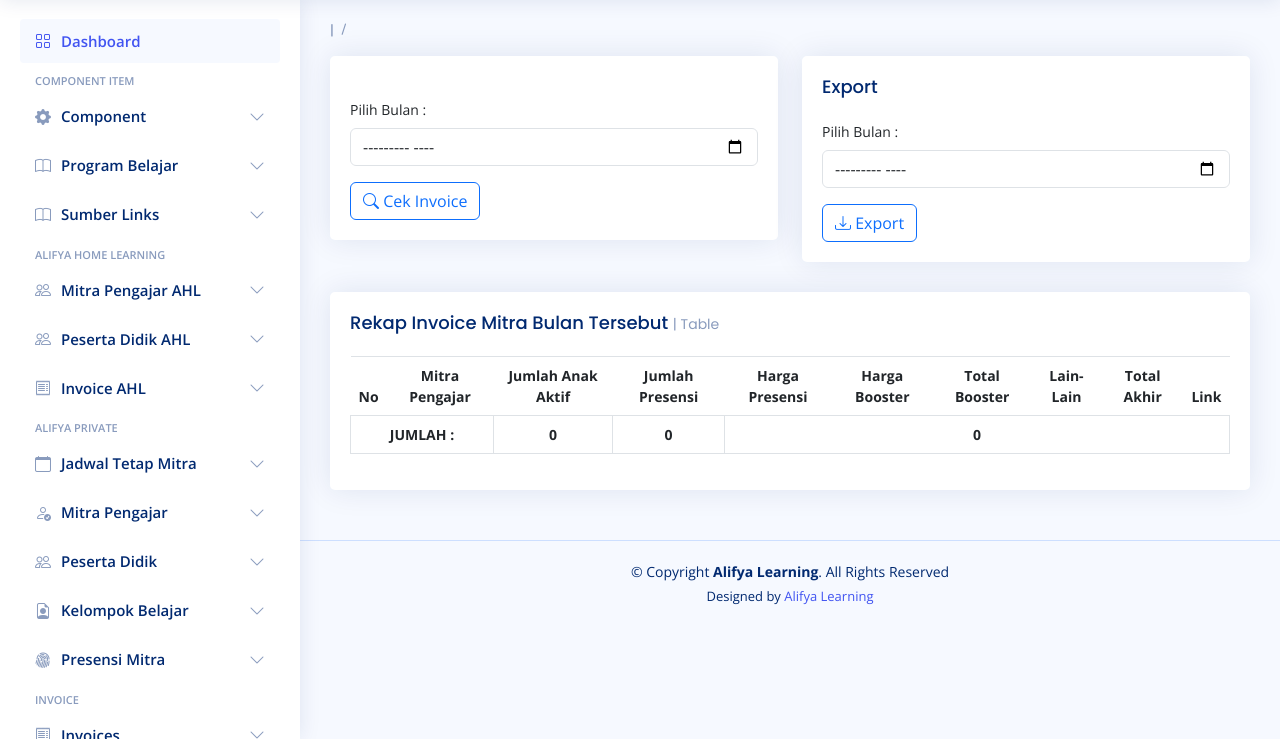
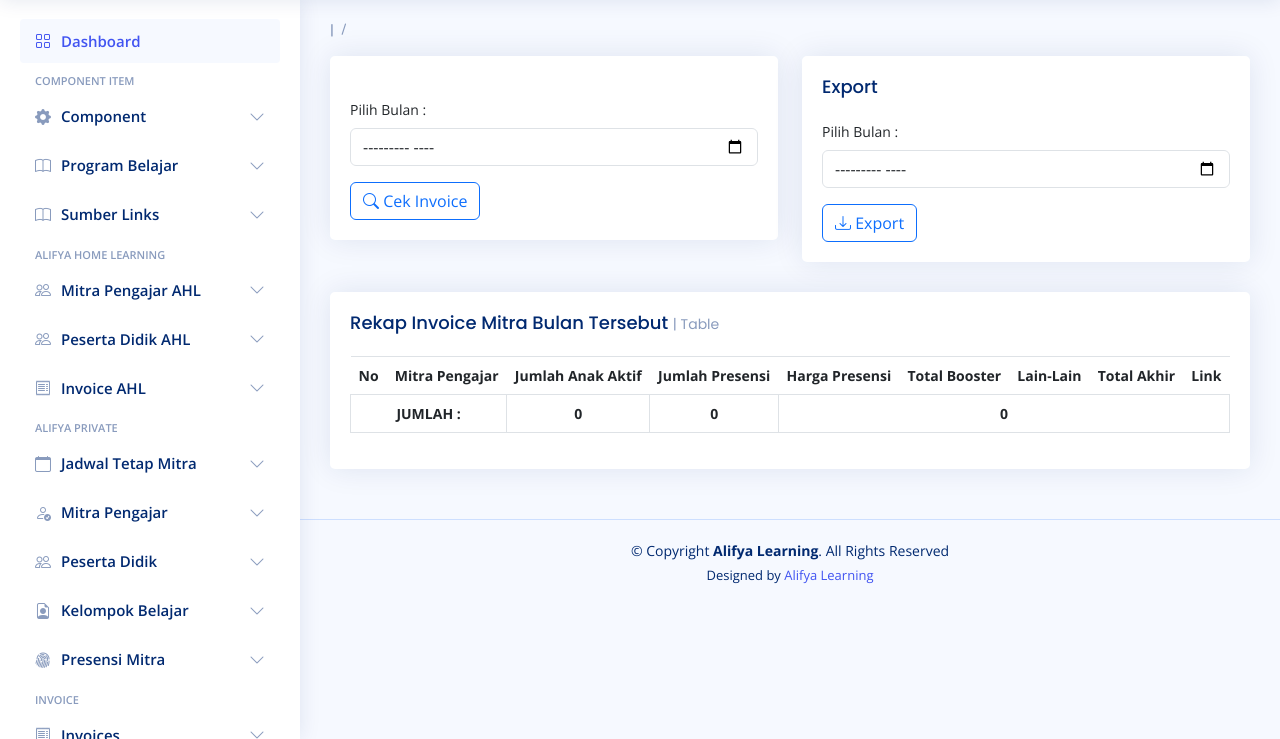
Before and after one commit to chanchanbayub/alifya_private, a CodeIgniter 4 app: template app/Views/admin/invoice_mitra_v.php in a window 1280 px wide. Shown: the part 61-800 px from the top of the page. Run offline with PHP 8.4 and a stand-in for CodeIgniter, Linux system fonts and the light colour scheme; the template is opened without the code that fills it, so the values that code supplies are empty; some libraries are stand-ins or nearby versions.

Commit message:
menghapus harga buooster pada invoice mitra

```diff
--- a/app/Views/admin/invoice_mitra_v.php
+++ b/app/Views/admin/invoice_mitra_v.php
@@ -84,7 +84,6 @@
                                         <th scope="col" style="text-transform: capitalize; text-align:center">Jumlah Anak Aktif</th>
                                         <th scope="col" style="text-transform: capitalize; text-align:center">Jumlah Presensi</th>
                                         <th scope="col" style="text-transform: capitalize; text-align:center">Harga Presensi</th>
-                                        <th scope="col" style="text-transform: capitalize; text-align:center">Harga Booster</th>
                                         <th scope="col" style="text-transform: capitalize; text-align:center">Total Booster</th>
                                         <th scope="col" style="text-transform: capitalize; text-align:center">Lain-Lain</th>
                                         <th scope="col" style="text-transform: capitalize; text-align:center">Total Akhir</th>
@@ -174,7 +173,6 @@
                                 <td align="center">${e.jumlah_anak}</td>
                                 <td align="center">${e.total_presensi}</td>
                                 <td align="center">Rp. ${new Intl.NumberFormat().format(e.harga_mitra)}</td>
-                                <td align="center">Rp. ${new Intl.NumberFormat().format(e.booster_mitra)}</td>
                                 <td align="center">Rp. ${new Intl.NumberFormat().format(e.total_jumlah_booster)}</td>
                                 <td align="center">Rp. ${new Intl.NumberFormat().format(e.total_lain_lain)}</td>
                                 <td align="center">Rp. ${new Intl.NumberFormat().format(e.total_akhir)}</td>
```
